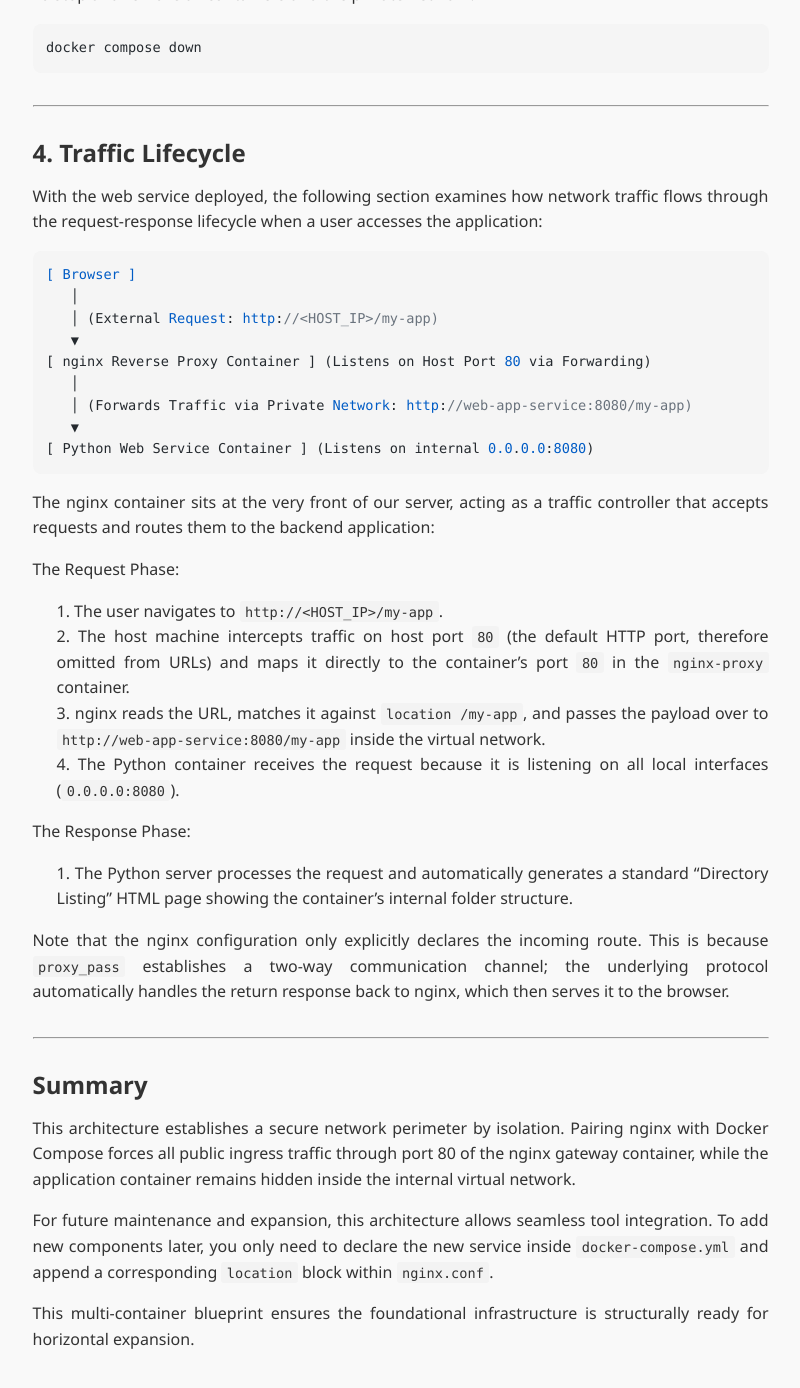
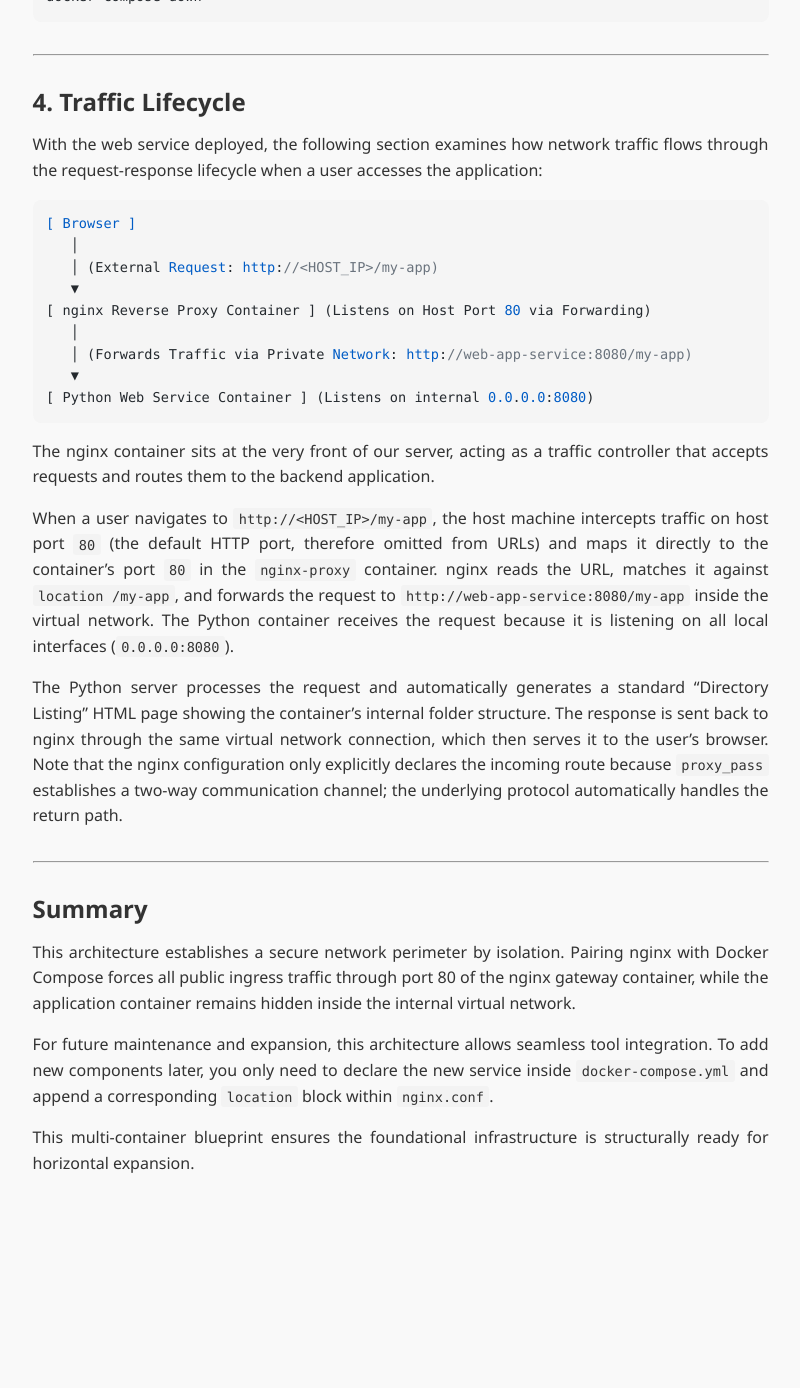
Before and after one commit to wyatthoho/wyatthoho.github.io, a Jekyll site: the page built from _notes/deploying-web-apps-via-nginx-and-docker.md, in a window 1280 px wide and 1400 px high, scrolled down 3493 px. Shown: the top 1388 px of the window, without its empty margins (232-1032 px from the left). Built offline with Jekyll 4.4.1, drawn with Linux system fonts in a browser that asks for light colours; nearby versions of some CDN libraries; after the commit the page ends 4717 px from its top, so only the background shows below that; some of the changed text lies outside the part shown.

Commit message:
Refine deployment guide for nginx and Docker
Simplify prerequisites and nginx configuration explanations.

````diff
--- a/_notes/deploying-web-apps-via-nginx-and-docker.md
+++ b/_notes/deploying-web-apps-via-nginx-and-docker.md
@@ -66,7 +66,7 @@ In this setup, `version: '3.8'` specifies the Docker Compose file format. The `s
 
 The `web-app-service` runs a Python image (`python:3.12-slim`). By default, this image would start an interactive Python shell and do nothing useful. The `command` directive overrides this default behavior and instead starts Python's built-in HTTP server on port `8080` with `python -m http.server 8080`. This server automatically listens on all network interfaces (`0.0.0.0:8080`), which allows nginx to reach it through the private Docker network. Since this port is internal to the container, it remains hidden from the host and external users.
 
-The `nginx-proxy` service uses the `nginx:alpine` image. The `ports` directive follows the format `[HOST_IP]:[HOST_PORT]:[CONTAINER_PORT]`, binding host port `80` to the container's port `80`, but only on `127.0.0.1` (which is the same as `localhost`). This means requests to `http://127.0.0.1:80` on the host are forwarded directly to the container's port `80` where nginx is listening. The `volumes` directive mounts the local `nginx.conf` file into the container as read-only (`:ro`). The `depends_on` ensures the Python service starts before nginx, since nginx needs the backend service to forward traffic to.
+The `nginx-proxy` service uses the `nginx:alpine` image. The `ports` directive follows the format `[HOST_IP]:[HOST_PORT]:[CONTAINER_PORT]` (`127.0.0.1` is same as `localhost`). This means requests to `http://127.0.0.1:80` on the host are forwarded directly to the container's port `80`. The `volumes` directive mounts the local `nginx.conf` file into the container as read-only (`:ro`). The `depends_on` ensures the Python service starts before nginx, since nginx needs the backend service to forward traffic to.
 
 ---
 
@@ -93,9 +93,9 @@ server {
 }
 ```
 
-This configuration defines how nginx manages web traffic. The `listen 80` directive specifies the container port that nginx listens on (corresponding to the `[CONTAINER_PORT]` in the Docker setup).
+This configuration defines how nginx manages web traffic. The `listen 80` directive specifies the container port that nginx listens on. The `server_name localhost;` directive specifies that this server block handles requests to `localhost` (or `127.0.0.1`).
 
-The `server_name localhost;` directive specifies that this server block handles requests to `localhost` (or `127.0.0.1`). The `location /my-app` block handles requests to any URL starting with `/my-app` (such as `http://localhost/my-app`), and the `proxy_pass` directive forwards these requests to `web-app-service:8080/my-app` inside the container network.
+The `location /my-app` block handles requests to any URL starting with `/my-app` (such as `http://localhost/my-app`), and the `proxy_pass` directive forwards these requests to `web-app-service:8080/my-app` inside the container network.
 
 The `proxy_set_header` lines preserve the user's original connection details. Finally, the `return 404` block at the bottom serves as a catch-all security rule to reject any requests to undefined paths.
 
@@ -136,20 +136,11 @@ With the web service deployed, the following section examines how network traffi
 [ Python Web Service Container ] (Listens on internal 0.0.0.0:8080)
 ```
 
-The nginx container sits at the very front of our server, acting as a traffic controller that accepts requests and routes them to the backend application:
+The nginx container sits at the very front of our server, acting as a traffic controller that accepts requests and routes them to the backend application.
 
-The Request Phase:
+When a user navigates to `http://<HOST_IP>/my-app`, the host machine intercepts traffic on host port `80` (the default HTTP port, therefore omitted from URLs) and maps it directly to the container's port `80` in the `nginx-proxy` container. nginx reads the URL, matches it against `location /my-app`, and forwards the request to `http://web-app-service:8080/my-app` inside the virtual network. The Python container receives the request because it is listening on all local interfaces (`0.0.0.0:8080`).
 
-1. The user navigates to `http://<HOST_IP>/my-app`.
-2. The host machine intercepts traffic on host port `80` (the default HTTP port, therefore omitted from URLs) and maps it directly to the container's port `80` in the `nginx-proxy` container.
-3. nginx reads the URL, matches it against `location /my-app`, and passes the payload over to `http://web-app-service:8080/my-app` inside the virtual network.
-4. The Python container receives the request because it is listening on all local interfaces (`0.0.0.0:8080`).
-
-The Response Phase:
-
-1. The Python server processes the request and automatically generates a standard "Directory Listing" HTML page showing the container's internal folder structure.
-
-Note that the nginx configuration only explicitly declares the incoming route. This is because `proxy_pass` establishes a two-way communication channel; the underlying protocol automatically handles the return response back to nginx, which then serves it to the browser.
+The Python server processes the request and automatically generates a standard "Directory Listing" HTML page showing the container's internal folder structure. The response is sent back to nginx through the same virtual network connection, which then serves it to the user's browser. Note that the nginx configuration only explicitly declares the incoming route because `proxy_pass` establishes a two-way communication channel; the underlying protocol automatically handles the return path.
 
 ---
 
````
Also changed, not shown: other parts of _notes/deploying-web-apps-via-nginx-and-docker.md (+1 -1 lines).
